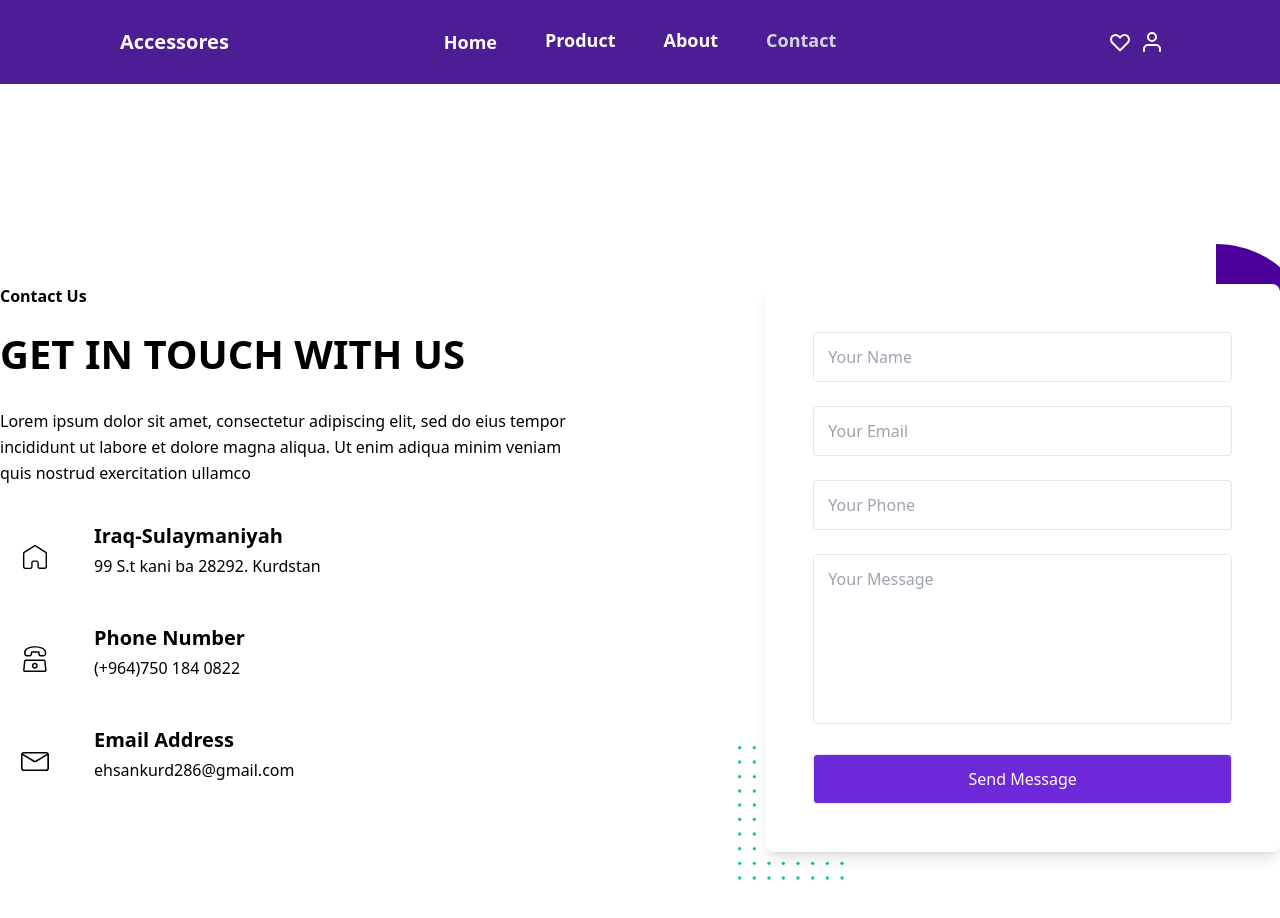
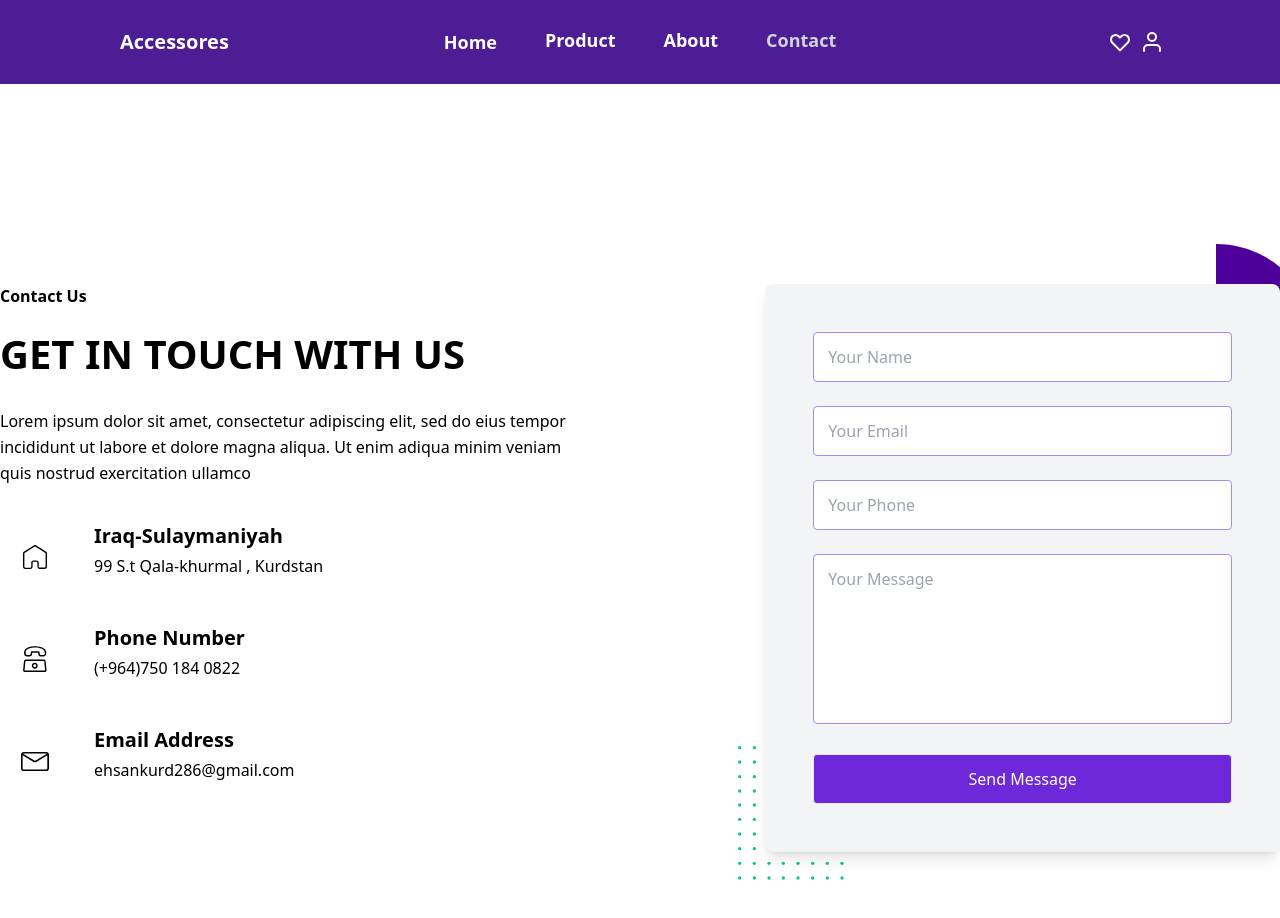
Before and after one commit to EhsanMohammed1/bit_project, a React (Create React App) app: page /contact in a window 1280 px wide. Shown: the top 918 px of the page. Built offline with nearby package versions, Linux system fonts and the light colour scheme.

Commit message:
not found page

```diff
--- a/src/App.js
+++ b/src/App.js
@@ -1,5 +1,5 @@
 import "./index.css";
-import { Routes , Route} from 'react-router-dom'
+import { Routes , Route,re} from 'react-router-dom'
 
 import Navbar from "./component/Navbar";
 //component
@@ -12,6 +12,8 @@ import Login from "./Pages/Login";
 import Checkout from "./Pages/Checkout";
 import Regester from "./Pages/regester";
 import Singleitem from "./Pages/Singleitem";
+import Notfound from "./Pages/Notfound"
+
 function App() {
   return (
     <>
@@ -23,6 +25,7 @@ function App() {
         <Route path="/contact" Component={Contact}/>
         <Route path="/about" Component={About}/>
         <Route path="/login" Component={Login}/>
+        <Route path="*" Component={Notfound}/>
         <Route path="/checkout" Component={Checkout}/>
         <Route path="./regester" Component={Regester}/>
       </Routes>
--- a/src/Pages/Home.jsx
+++ b/src/Pages/Home.jsx
@@ -1,11 +1,9 @@
 import React from 'react'
 import Products from "../component/Products";
-import Navbar from "../component/Navbar";
 import Hero from "../component/Hero";
 import Carousel from "../component/Carousel";
 import Bestsells from "../component/Bestsells";
 import Brands from "../component/Brands";
-import Fotter from "../component/Fotter";
 const Home = () => {
   return (
     <>
--- /dev/null
+++ b/src/Pages/Notfound.jsx
@@ -0,0 +1,43 @@
+import React from 'react'
+import { NavLink } from 'react-router-dom'
+const Notfound = () => {
+  return (
+    <>
+      {/* component */}
+      <div className="lg:px-24 lg:py-24 md:py-20 md:px-44 px-4 py-24 items-center flex justify-center flex-col-reverse lg:flex-row md:gap-28 gap-16">
+        <div className="xl:pt-24 w-full xl:w-1/2 relative pb-12 lg:pb-0">
+          <div className="relative">
+            <div className="absolute">
+              <div className="">
+                <h1 className="my-2 text-gray-800 font-bold text-2xl " >
+                  Looks like you've found the doorway to the great nothing
+                </h1>
+                <p className="py-10 text-gray-800">
+                  Sorry about that! Please visit our hompage to get where you need
+                  to go.
+                </p>
+                <NavLink to="/"
+                  className="  hover:bg-violet-500   cursor-pointer justify-center text-violet-700 font-semibold hover:text-white py-4 px-8 border border-violet-500 hover:border-transparent rounded">
+                  Home !
+
+                </NavLink>
+
+
+
+              </div>
+            </div>
+            <div>
+              <img src="https://i.ibb.co/G9DC8S0/404-2.png" />
+            </div>
+          </div>
+        </div>
+        <div>
+          <img src="https://i.ibb.co/ck1SGFJ/Group.png" />
+        </div>
+      </div >
+    </>
+
+  )
+}
+
+export default Notfound
--- a/src/Pages/Singleitem.jsx
+++ b/src/Pages/Singleitem.jsx
@@ -66,7 +66,7 @@ const Singleitem = () => {
                 </li>
                 <li>
                   <a
-                    className="text-sm font-medium text-indigo-500 hover:text-indigo-600"
+                    className="text-sm font-medium text-violet-500 hover:text-violet-600"
                     href="#"
                   >
                     {product.brand} {product.name}
@@ -123,7 +123,7 @@ const Singleitem = () => {
               </div>
               <div className="flex flex-wrap -mx-2 mb-12">
                 <div className="w-full md:w-2/3 px-2 mb-2 md:mb-0">
-                  <a
+                  <a onClick={addToBag}
                     className="block py-4 px-2 leading-8 font-heading font-medium tracking-tighter text-xl text-white text-center bg-violet-500 focus:ring-2 focus:ring-violet-500 focus:ring-opacity-50 hover:bg-violet-600 rounded-xl"
                     href="#"
                   >
@@ -166,5 +166,7 @@ const Singleitem = () => {
 
   )
 }
-
+const addToBag = () => {
+  alert("hello")
+}
 export default Singleitem
--- a/src/Pages/contact.jsx
+++ b/src/Pages/contact.jsx
@@ -35,7 +35,7 @@ const contact = () => {
                       Iraq-Sulaymaniyah
                     </h4>
                     <p className="text-body-color text-base">
-                      99 S.t kani ba  28292. Kurdstan
+                      99 S.t Qala-khurmal , Kurdstan
                     </p>
                   </div>
                 </div>
@@ -83,20 +83,20 @@ const contact = () => {
               </div>
             </div>
             <div className="w-full px-4 lg:w-1/2 xl:w-5/12">
-              <div className="relative rounded-lg bg-white p-8 shadow-lg sm:p-12">
+              <div className="relative rounded-lg bg-gray-100 p-8 shadow-lg sm:p-12">
                 <form>
                   <div className="mb-6">
                     <input
                       type="text"
                       placeholder="Your Name"
-                      className="text-body-color border-[f0f0f0] focus:border-primary w-full rounded border py-3 px-[14px] text-base outline-none focus-visible:shadow-none"
+                      className="text-body-color  border-violet-400 focus:border-primary w-full rounded border py-3 px-[14px] text-base outline-none focus-visible:shadow-none"
                     />
                   </div>
                   <div className="mb-6">
                     <input
                       type="email"
                       placeholder="Your Email"
-                      className="text-body-color border-[f0f0f0] focus:border-primary w-full rounded border py-3 px-[14px] text-base outline-none focus-visible:shadow-none"
+                      className="text-body-color  border-violet-400 focus:border-primary w-full rounded border py-3 px-[14px] text-base outline-none focus-visible:shadow-none"
                     />
                   </div>
 
@@ -104,14 +104,14 @@ const contact = () => {
                     <input
                       type="text"
                       placeholder="Your Phone"
-                      className="text-body-color border-[f0f0f0] focus:border-primary w-full rounded border py-3 px-[14px] text-base outline-none focus-visible:shadow-none"
+                      className="text-body-color border-violet-400 focus:border-primary w-full rounded border py-3 px-[14px] text-base outline-none focus-visible:shadow-none"
                     />
                   </div>
-                  <div className="mb-6">
+                  <div className="mb-6 ">
                     <textarea
                       rows={6}
                       placeholder="Your Message"
-                      className="text-body-color border-[f0f0f0] focus:border-primary w-full resize-none rounded border py-3 px-[14px] text-base outline-none focus-visible:shadow-none"
+                      className="text-body-color  border-violet-400 focus:border-primary w-full resize-none rounded border py-3 px-[14px] text-base outline-none focus-visible:shadow-none"
                       defaultValue={""}
                     />
                   </div>
--- a/src/component/Items.jsx
+++ b/src/component/Items.jsx
@@ -3,7 +3,12 @@ import { PRODUCT } from "../data"
 import { IoHeartOutline, IoHeartSharp } from "react-icons/io5"
 import { NavLink } from 'react-router-dom'
 
+
 const Items = () => {
+
+
+
+
   const cardItem = (item) => {
     return (
 
@@ -19,9 +24,9 @@ const Items = () => {
         <h4 className="text-xl font-[500] text-black text-center">{item.name}</h4>
         <h4 className="text-l font-[400] text-black text-center ">{item.price}$</h4>
 
-        <div className='flex justify-between'>
+        <div className='flex justify-between' >
           <IoHeartOutline size={30} />
-          {/* <IoHeartSharp size={30} /> */}
+          <IoHeartSharp size={30} />
 
           <NavLink to={`/product/${item.id}`}
             className="  hover:bg-violet-500   cursor-pointer justify-center text-violet-700 font-semibold hover:text-white py-2 px-5 border border-violet-500 hover:border-transparent rounded">
@@ -37,8 +42,8 @@ const Items = () => {
   }
   return (
     <>
-      <div className='flex justify-center p-8'>
-        <h1 className='text-black underline   font-extrabold tracking-wide uppercase'>Products</h1>
+      <div className='flex justify-center pt-16 p-8'>
+        <h1 className='text-black underline text-3xl  font-extrabold tracking-wide uppercase'>Products</h1>
       </div>
 
       <section
--- a/src/index.js
+++ b/src/index.js
@@ -1,7 +1,7 @@
 import React from "react";
 import ReactDOM from "react-dom/client";
 import App from "./App";
-import { BrowserRouter } from "react-router-dom";
+import { BrowserRouter, } from "react-router-dom";
 const root = ReactDOM.createRoot(document.getElementById("root"));
 root.render(
   <React.StrictMode>
```
